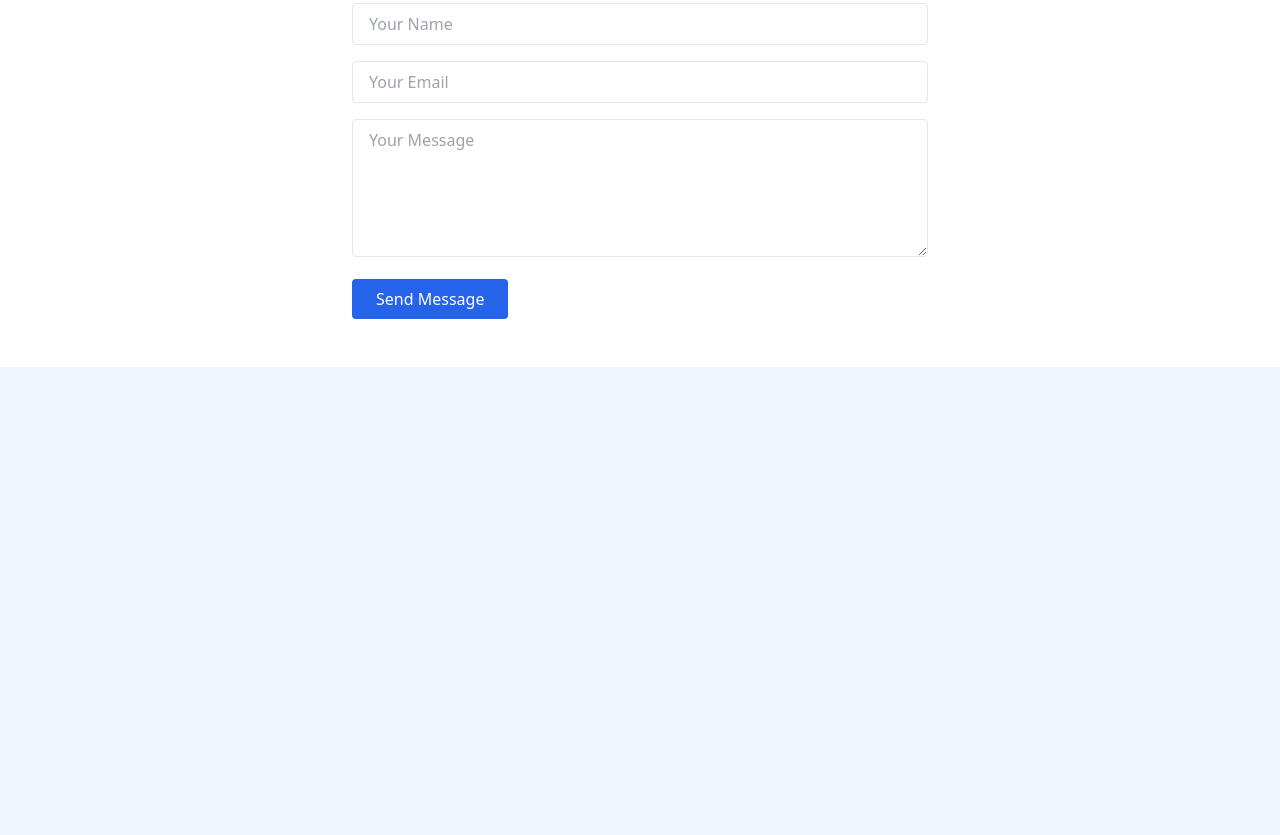
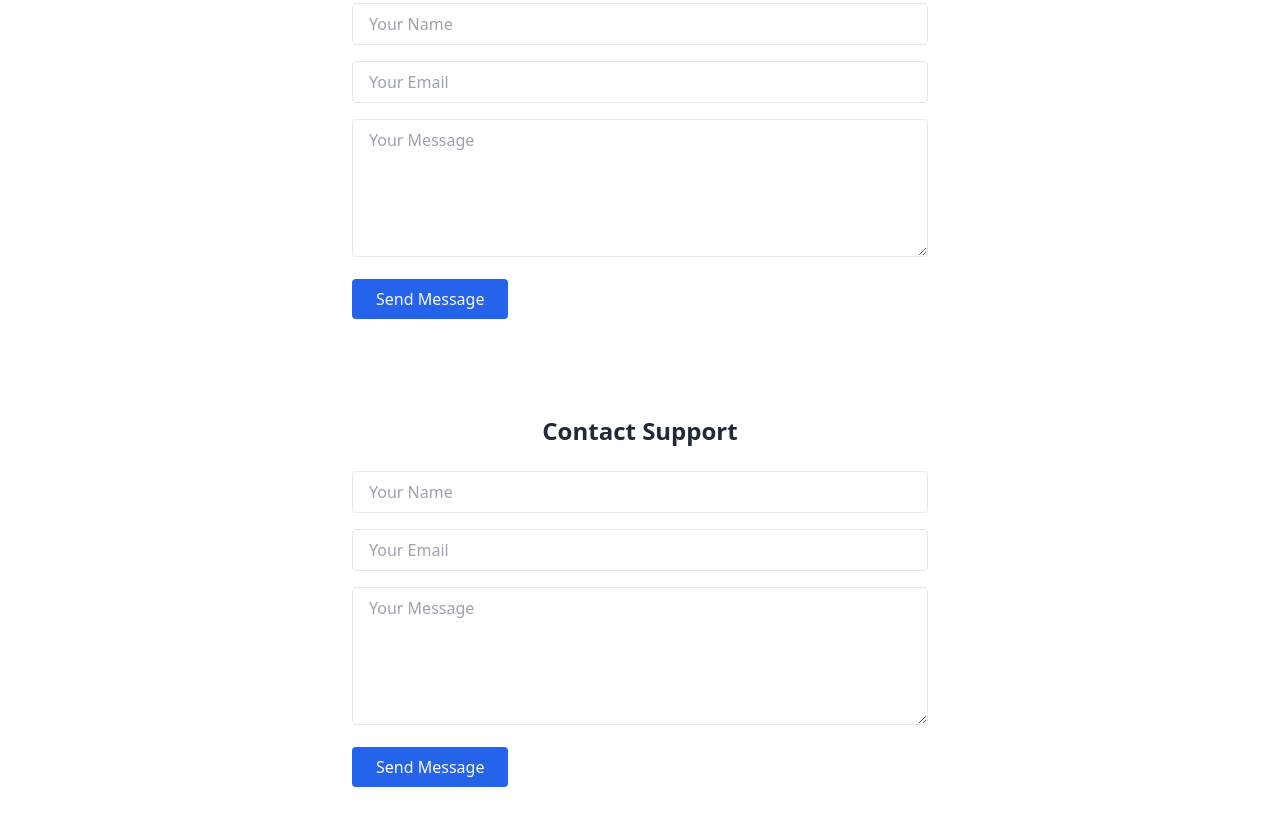
Before and after one commit to basillll721/entrepreneur-hub, a plain HTML site: page index.html in a window 1280 px wide. Shown: the part 1805-2640 px from the top of the page. Before the commit the page ends 2172 px from the top, so only its background shows below. Drawn offline with nearby package versions, Linux system fonts and the light colour scheme.

Commit message:
Update index.html

```diff
--- a/index.html
+++ b/index.html
@@ -150,3 +150,12 @@
     <button type="submit" class="bg-blue-600 text-white px-6 py-2 rounded hover:bg-blue-700">Send Message</button>
   </form>
 </section>
+<section class="bg-white py-12 px-6" id="contact">
+  <h3 class="text-2xl font-bold text-center mb-6">Contact Support</h3>
+  <form action="https://formspree.io/f/https://formspree.io/f/meokkvbv" method="POST" class="max-w-xl mx-auto space-y-4">
+    <input type="text" name="name" placeholder="Your Name" required class="w-full border px-4 py-2 rounded" />
+    <input type="email" name="email" placeholder="Your Email" required class="w-full border px-4 py-2 rounded" />
+    <textarea name="message" placeholder="Your Message" rows="5" required class="w-full border px-4 py-2 rounded"></textarea>
+    <button type="submit" class="bg-blue-600 text-white px-6 py-2 rounded hover:bg-blue-700">Send Message</button>
+  </form>
+</section>
```
